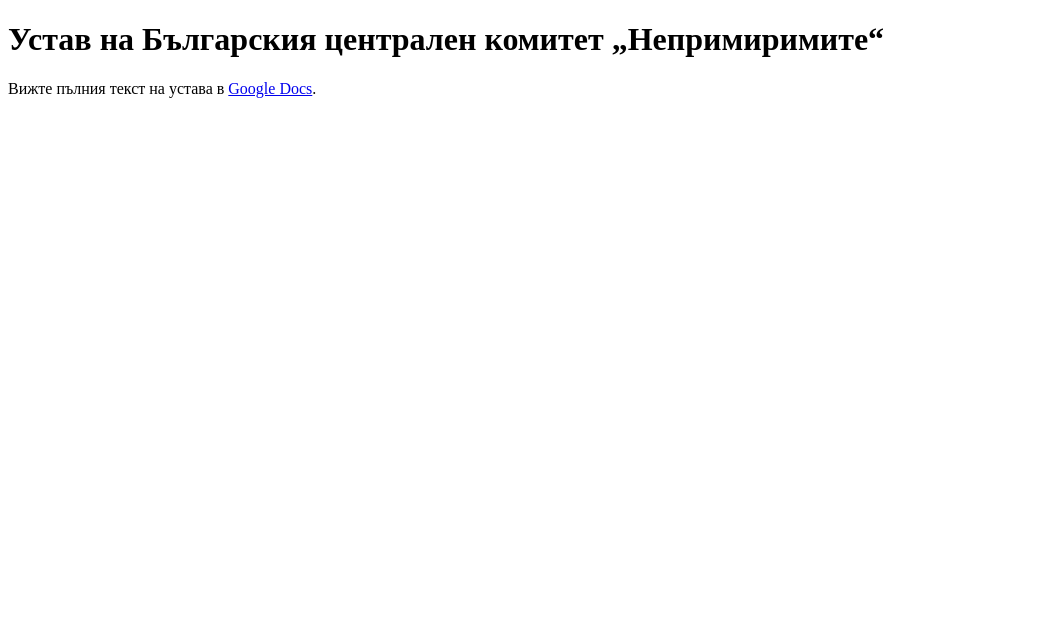
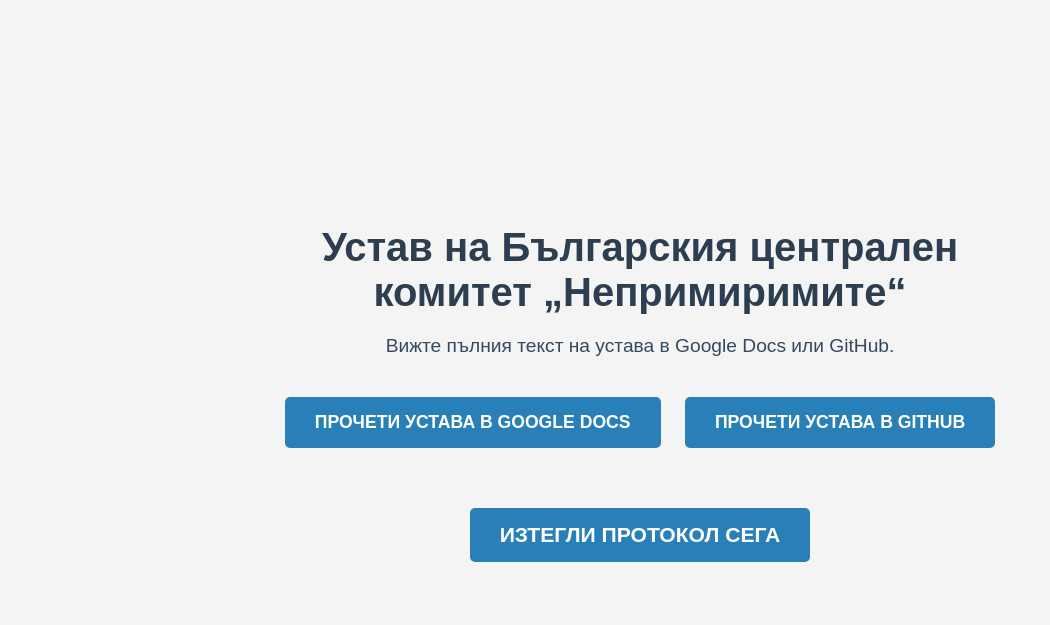
Before and after one commit to anickametodieva231-cyber/neprimirimite, a plain HTML site: page index.html in a window 1280 px wide. Shown: the whole page, without its empty margins (0-1050 px from the left). Drawn offline with Linux system fonts and the light colour scheme.

Commit message:
Актуализиране на index.html с централизиран дизайн, добавяне на бутони за GitHub устав и протокол
Добавени CSS стилове за централизиране на съдържанието, нов бутон за Markdown версията на устава в GitHub и бутон за изтегляне на протокола в PDF формат

```diff
--- a/index.html
+++ b/index.html
@@ -2,10 +2,63 @@
 <html lang="bg">
 <head>
     <meta charset="UTF-8">
+    <meta name="viewport" content="width=device-width, initial-scale=1.0">
     <title>Устав на БЦК Непримиримите</title>
+    <style>
+        body {
+            font-family: Arial, sans-serif;
+            margin: 0;
+            padding: 0;
+            display: flex;
+            justify-content: center;
+            align-items: center;
+            min-height: 100vh;
+            background-color: #f4f4f4;
+            text-align: center;
+        }
+        .container {
+            max-width: 800px;
+            padding: 20px;
+        }
+        h1 {
+            color: #2c3e50;
+            font-size: 2.5em;
+            margin-bottom: 20px;
+        }
+        p {
+            color: #34495e;
+            font-size: 1.2em;
+            margin-bottom: 30px;
+        }
+        .button {
+            display: inline-block;
+            padding: 15px 30px;
+            background-color: #2980b9;
+            color: white;
+            text-decoration: none;
+            font-size: 1.1em;
+            font-weight: bold;
+            border-radius: 5px;
+            transition: background-color 0.3s;
+            margin: 10px;
+        }
+        .button:hover {
+            background-color: #1c5a85;
+        }
+        .protocol-button {
+            margin-top: 40px;
+        }
+    </style>
 </head>
 <body>
-    <h1>Устав на Българския централен комитет „Непримиримите“</h1>
-    <p>Вижте пълния текст на устава в <a href="https://docs.google.com/document/d/1Gw7ymb1LD-PQd7UlhCzO_QpFQQh9I0FT/edit?usp=sharing&ouid=100305403535765588930&rtpof=true&sd=true">Google Docs</a>.</p>
+    <div class="container">
+        <h1>Устав на Българския централен комитет „Непримиримите“</h1>
+        <p>Вижте пълния текст на устава в Google Docs или GitHub.</p>
+        <a href="https://docs.google.com/document/d/1Gw7ymb1LD-PQd7UlhCzO_QpFQQh9I0FT/edit?usp=sharing&ouid=100305403535765588930&rtpof=true&sd=true" class="button">ПРОЧЕТИ УСТАВА В GOOGLE DOCS</a>
+        <a href="https://github.com/anickametodieva231-cyber/neprimirimite/blob/main/USTAV_BCK_NEPRIMIRIMITE.md" class="button">ПРОЧЕТИ УСТАВА В GITHUB</a>
+        <p class="protocol-button">
+            <a href="https://github.com/anickametodieva231-cyber/neprimirimite/blob/main/Protocol_BCK_Neprimirimite.pdf" class="button">ИЗТЕГЛИ ПРОТОКОЛ СЕГА</a>
+        </p>
+    </div>
 </body>
 </html>
```
